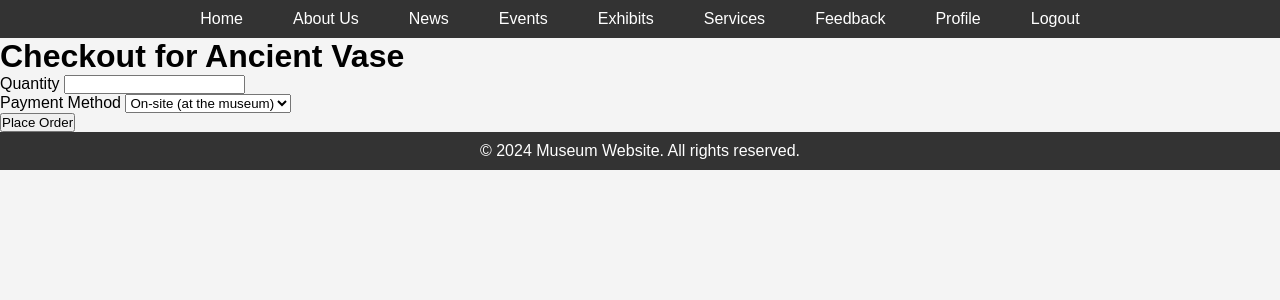
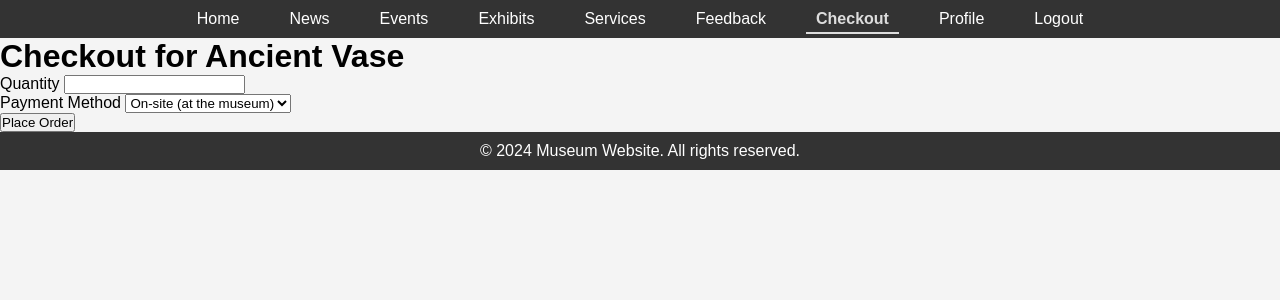
Before and after one commit to Nikoliadis/DEV5003-Nikoliadis, a Flask app: page /checkout/1 in a window 1280 px wide. Shown: the top 300 px of the page. Run offline with Flask 3, Linux system fonts and the light colour scheme; a user stored in the database is signed in.

Commit message:
Added A Checkout Option

```diff
--- a/templates/base.html
+++ b/templates/base.html
@@ -10,12 +10,15 @@
     <nav>
         <ul>
             <li><a href="{{ url_for('home') }}" class="{{ 'active' if request.path == url_for('home') else '' }}">Home</a></li>
-            <li><a href="{{ url_for('about') }}" class="{{ 'active' if request.path == url_for('about') else '' }}">About Us</a></li>
             <li><a href="{{ url_for('news') }}" class="{{ 'active' if request.path == url_for('news') else '' }}">News</a></li>
             <li><a href="{{ url_for('events') }}" class="{{ 'active' if request.path == url_for('events') else '' }}">Events</a></li>
             <li><a href="{{ url_for('exhibits') }}" class="{{ 'active' if request.path == url_for('exhibits') else '' }}">Exhibits</a></li>
             <li><a href="{{ url_for('services') }}" class="{{ 'active' if request.path == url_for('services') else '' }}">Services</a></li>
             <li><a href="{{ url_for('feedback') }}" class="{{ 'active' if request.path == url_for('feedback') else '' }}">Feedback</a></li>
+
+            <!-- Checkout Link moved here, before Login/Register -->
+            <li><a href="{{ url_for('checkout', item_id=1) }}" class="{{ 'active' if request.path == url_for('checkout', item_id=1) else '' }}">Checkout</a></li>
+
             {% if current_user.is_authenticated %}
                 <li><a href="{{ url_for('profile') }}" class="{{ 'active' if request.path == url_for('profile') else '' }}">Profile</a></li>
                 <li><a href="{{ url_for('logout') }}">Logout</a></li>
```
